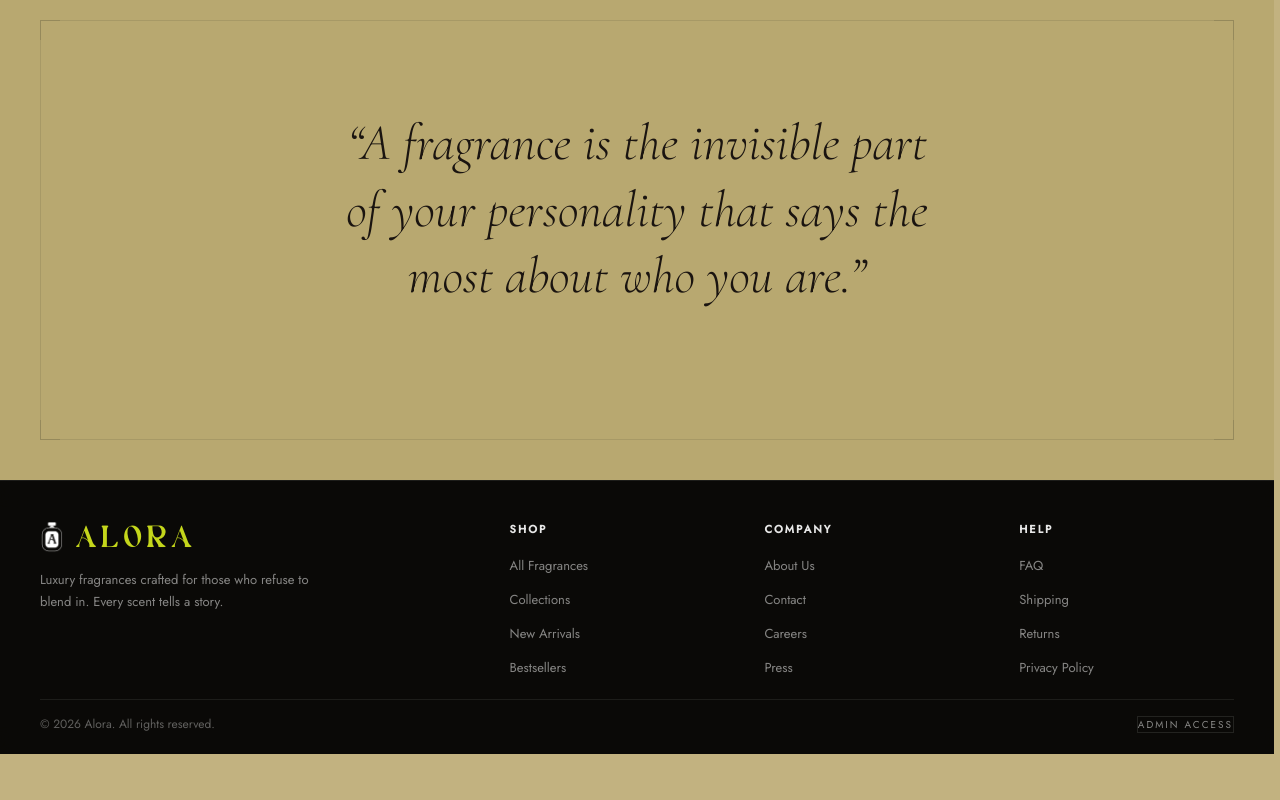
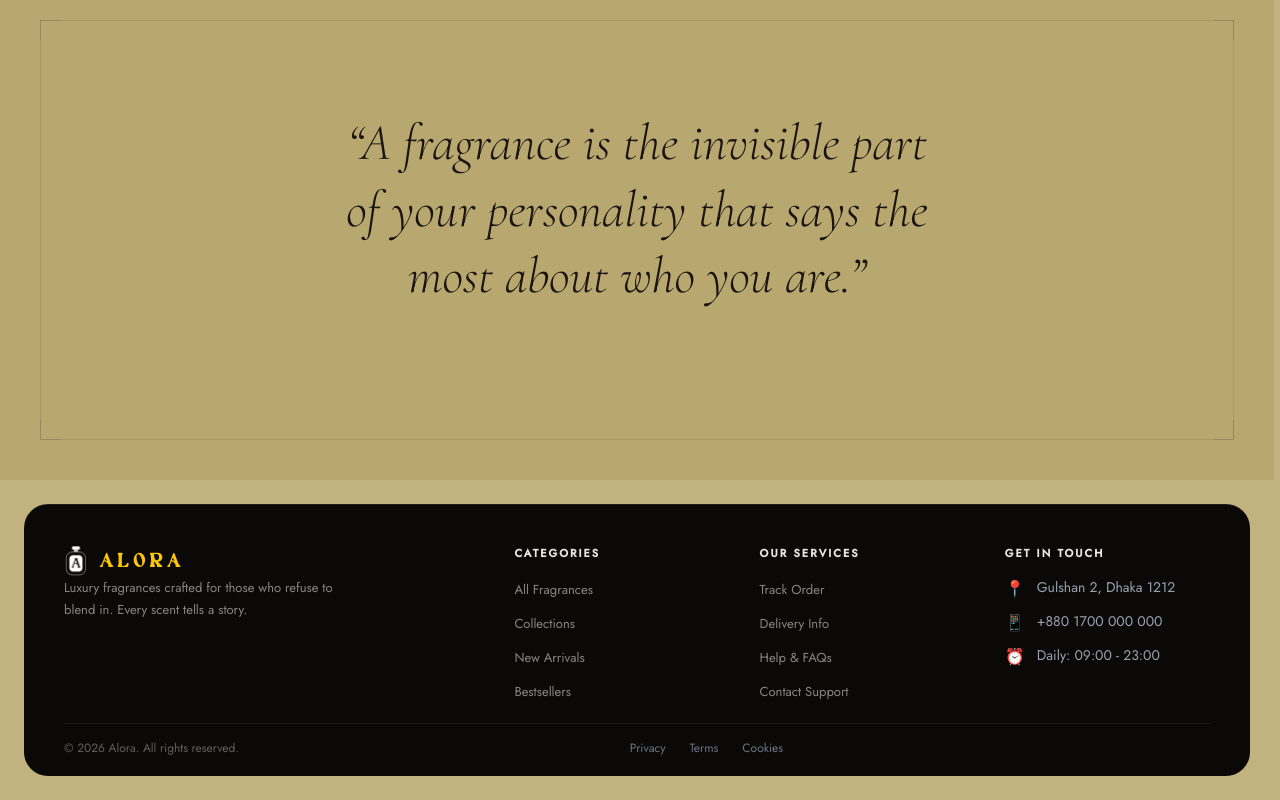
Before and after one commit to uzicodes/Alora, a Next.js app: page / in a window 1280 px wide. Shown: the part 1621-2421 px from the top of the page. Before the commit the page ends 2375 px from the top, so only its background shows below. Built offline with nearby package versions, Linux system fonts and the light colour scheme; no server answers.

Commit message:
feat: footer reshaped with rounded edges

```diff
--- a/src/app/components/Footer.tsx
+++ b/src/app/components/Footer.tsx
@@ -3,10 +3,18 @@ import Image from "next/image";
 
 export default function Footer() {
   return (
-    <footer className="footer bg-black text-white" id="footer">
-      <div className="footer-content max-w-[1200px] mx-auto grid grid-cols-1 md:grid-cols-4 gap-10 mb-6">
+    <footer
+      className="footer bg-[#1a1f2e] text-white"
+      id="footer"
+      style={{
+        margin: '24px',
+        borderRadius: '24px',
+        overflow: 'hidden'
+      }}
+    >
+      <div className="footer-content max-w-[1200px] mx-auto px-6 md:px-10 py-10 grid grid-cols-1 md:grid-cols-4 gap-8 md:gap-12">
         <div className="footer-brand">
-          <Link href="/" className="navbar-logo" style={{ marginBottom: "1rem", textDecoration: "none" }}>
+          <Link href="/" className="navbar-logo flex items-center gap-2 mb-4" style={{ textDecoration: "none" }}>
             <Image
               src="/alora_BG.png"
               alt="Alora Logo"
@@ -14,52 +22,88 @@ export default function Footer() {
               height={32}
               className="navbar-logo-img"
             />
-            ALORA
+            <span className="text-xl font-bold text-yellow-400">ALORA</span>
           </Link>
-          <p className="text-gray-400">
+          <p className="text-gray-400 text-sm leading-relaxed">
             Luxury fragrances crafted for those who refuse to blend in.
             Every scent tells a story.
           </p>
+          <div className="flex gap-4 mt-4">
+            <Link href="#" className="text-gray-400 hover:text-white transition-colors">
+              <i className="fab fa-facebook-f"></i>
+            </Link>
+            <Link href="#" className="text-gray-400 hover:text-white transition-colors">
+              <i className="fab fa-twitter"></i>
+            </Link>
+            <Link href="#" className="text-gray-400 hover:text-white transition-colors">
+              <i className="fab fa-instagram"></i>
+            </Link>
+          </div>
         </div>
 
         <div className="footer-column">
-          <h4 className="text-white">Shop</h4>
-          <ul className="flex flex-col gap-2">
-            <li><Link href="/shop" className="text-gray-400 hover:text-white transition-colors">All Fragrances</Link></li>
-            <li><Link href="/collections" className="text-gray-400 hover:text-white transition-colors">Collections</Link></li>
-            <li><Link href="/shop?category=new" className="text-gray-400 hover:text-white transition-colors">New Arrivals</Link></li>
-            <li><Link href="/shop?category=bestsellers" className="text-gray-400 hover:text-white transition-colors">Bestsellers</Link></li>
+          <h4 className="text-green-400 uppercase tracking-wider font-semibold mb-4">Categories</h4>
+          <ul className="flex flex-col gap-3">
+            <li><Link href="/shop" className="text-gray-400 hover:text-white transition-colors text-sm">All Fragrances</Link></li>
+            <li><Link href="/collections" className="text-gray-400 hover:text-white transition-colors text-sm">Collections</Link></li>
+            <li><Link href="/shop?category=new" className="text-gray-400 hover:text-white transition-colors text-sm">New Arrivals</Link></li>
+            <li><Link href="/shop?category=bestsellers" className="text-gray-400 hover:text-white transition-colors text-sm">Bestsellers</Link></li>
           </ul>
         </div>
         <div className="footer-column">
-          <h4 className="text-white">Company</h4>
-          <ul className="flex flex-col gap-2">
-            <li><Link href="/about" className="text-gray-400 hover:text-white transition-colors">About Us</Link></li>
-            <li><Link href="/contact" className="text-gray-400 hover:text-white transition-colors">Contact</Link></li>
-            <li><Link href="/careers" className="text-gray-400 hover:text-white transition-colors">Careers</Link></li>
-            <li><Link href="/press" className="text-gray-400 hover:text-white transition-colors">Press</Link></li>
+          <h4 className="text-green-400 uppercase tracking-wider font-semibold mb-4">Our Services</h4>
+          <ul className="flex flex-col gap-3">
+            <li><Link href="/about" className="text-gray-400 hover:text-white transition-colors text-sm">Track Order</Link></li>
+            <li><Link href="/contact" className="text-gray-400 hover:text-white transition-colors text-sm">Delivery Info</Link></li>
+            <li><Link href="/careers" className="text-gray-400 hover:text-white transition-colors text-sm">Help & FAQs</Link></li>
+            <li><Link href="/press" className="text-gray-400 hover:text-white transition-colors text-sm">Contact Support</Link></li>
           </ul>
         </div>
 
         <div className="footer-column">
-          <h4 className="text-white">Help</h4>
-          <ul className="flex flex-col gap-2">
-            <li><Link href="/faq" className="text-gray-400 hover:text-white transition-colors">FAQ</Link></li>
-            <li><Link href="/shipping" className="text-gray-400 hover:text-white transition-colors">Shipping</Link></li>
-            <li><Link href="/returns" className="text-gray-400 hover:text-white transition-colors">Returns</Link></li>
-            <li><Link href="/privacy" className="text-gray-400 hover:text-white transition-colors">Privacy Policy</Link></li>
+          <h4 className="text-green-400 uppercase tracking-wider font-semibold mb-4">Get In Touch</h4>
+          <ul className="flex flex-col gap-4">
+            <li className="flex items-start gap-3">
+              <span className="text-yellow-400">📍</span>
+              <span className="text-gray-400 text-sm">Gulshan 2, Dhaka 1212</span>
+            </li>
+            <li className="flex items-start gap-3">
+              <span className="text-yellow-400">📱</span>
+              <span className="text-gray-400 text-sm">+880 1700 000 000</span>
+            </li>
+            <li className="flex items-start gap-3">
+              <span className="text-yellow-400">⏰</span>
+              <span className="text-gray-400 text-sm">Daily: 09:00 - 23:00</span>
+            </li>
           </ul>
         </div>
       </div>
 
-      <div className="footer-bottom border-t border-white/10 pt-4 flex flex-col md:flex-row justify-between items-center gap-4">
-        <p className="text-gray-500 text-sm">&copy; 2026 Alora. All rights reserved.</p>
-        <div className="footer-social flex gap-4">
-          <Link
-            href="/admin/login"
-            className="text-[10px] uppercase tracking-[0.2em] text-gray-500 hover:text-white border border-white/10 hover:border-white/40 px-4 py-2 transition-all duration-300"
-          >
-            Admin Access
+      <div className="footer-bottom border-t border-white/10 px-6 md:px-10 py-6 flex flex-col md:flex-row justify-between items-center gap-4">
+        <p className="text-gray-500 text-xs">&copy; 2026 Alora. All rights reserved.</p>
+        <div className="footer-links flex gap-6">
+          <Link href="/privacy" className="text-gray-500 hover:text-white text-xs transition-colors">
+            Privacy
+          </Link>
+          <Link href="/terms" className="text-gray-500 hover:text-white text-xs transition-colors">
+            Terms
+          </Link>
+          <Link href="/cookies" className="text-gray-500 hover:text-white text-xs transition-colors">
+            Cookies
+          </Link>
+        </div>
+        <div className="footer-developer flex gap-3">
+          <Link href="#" className="text-gray-500 hover:text-white text-xs transition-colors">
+            <i className="fab fa-github"></i>
+          </Link>
+          <Link href="#" className="text-gray-500 hover:text-white text-xs transition-colors">
+            <i className="fab fa-gitlab"></i>
+          </Link>
+          <Link href="#" className="text-gray-500 hover:text-white text-xs transition-colors">
+            <i className="fab fa-code-branch"></i>
+          </Link>
+          <Link href="#" className="text-gray-500 hover:text-white text-xs transition-colors">
+            <i className="fas fa-envelope"></i>
           </Link>
         </div>
       </div>
```
